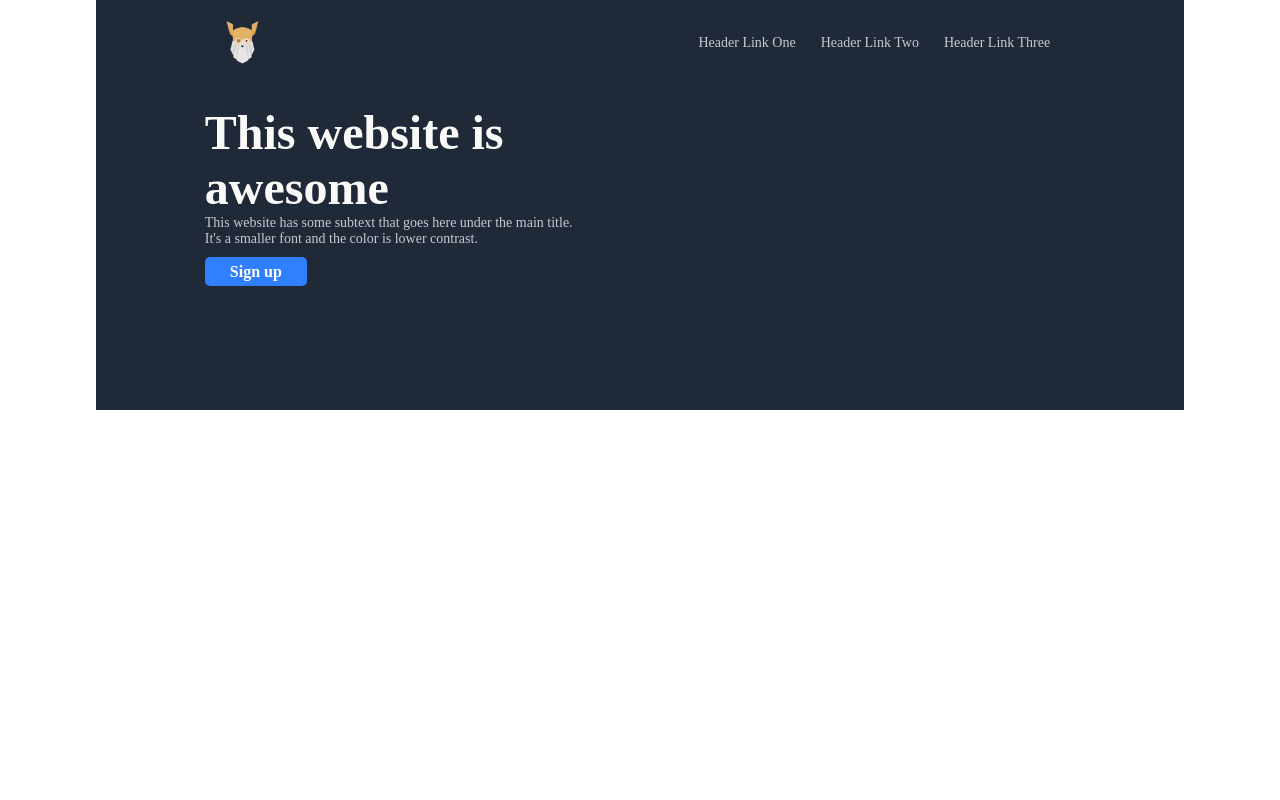
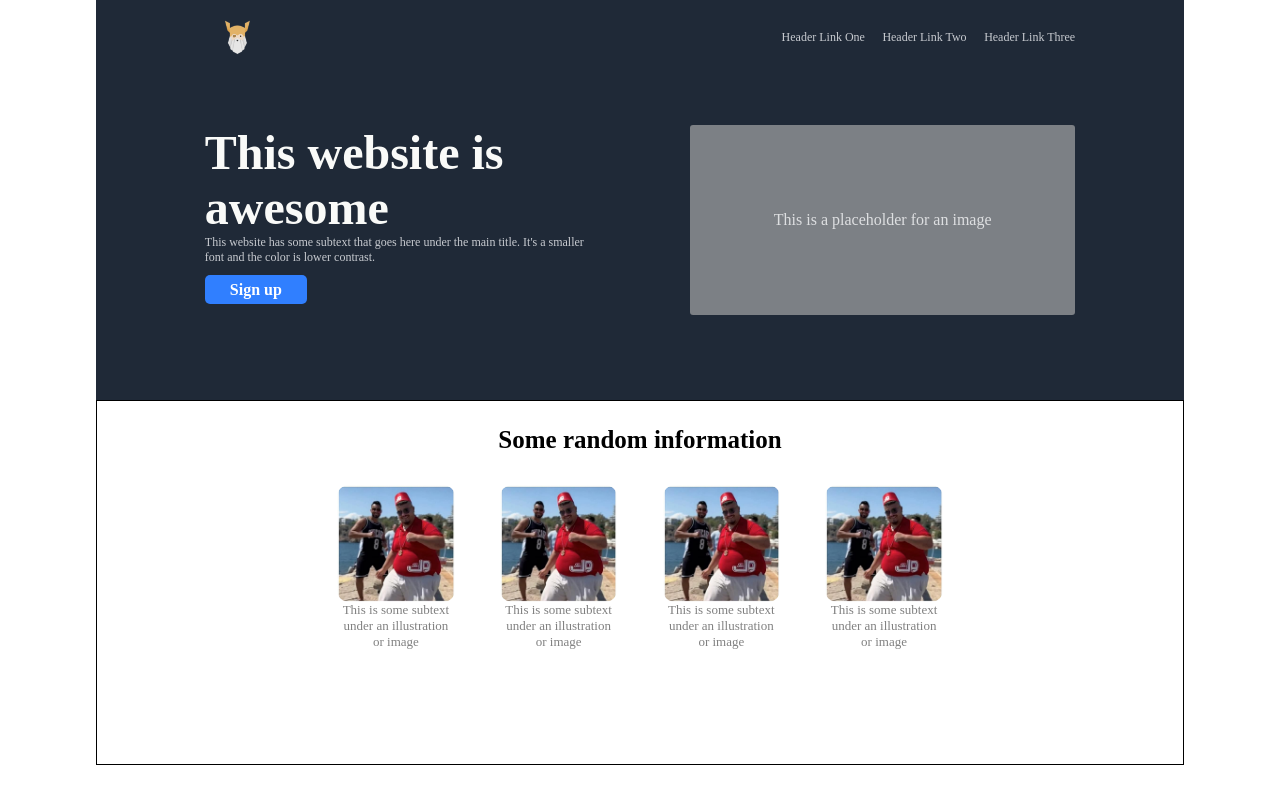
Before and after one commit to MiroslavMagerov/odin_landing_page, a plain HTML site: page index.html in a window 1280 px wide. Drawn offline with Linux system fonts and the light colour scheme.

Commit message:
Acabado el random info section

```diff
--- a/css/main.css
+++ b/css/main.css
@@ -1,7 +1,16 @@
+* {
+    box-sizing: border-box;
+}
+
 body {
     width: 85%;
     max-width: 1175px;
     margin: 0 auto;
+}
+
+.html_elements_margin {
+    padding-left: 10%;
+    padding-right: 10%;
 }
 
 .bold_color_white {
@@ -13,7 +22,7 @@ body {
 
 .secondary_text {
     color: #E5E7EB;
-    font-size: 14px;
+    font-size: 12px;
     opacity: 85%;
     margin-top: 0px;
     margin-bottom: 0px;
@@ -38,14 +47,12 @@ body {
 }
 
 header {
-    padding-left: 10%;
-    padding-right: 10%;
     padding-top: 10px;
     background-color: #1F2937;
     height: 400px;
 }
 
-header div:first-of-type {
+.nav_box {
     display: flex;
     flex-flow: row nowrap;
     justify-content: space-between;
@@ -54,23 +61,93 @@ header div:first-of-type {
     padding-top: 10px;
 }
 
-header div:first-of-type img {
+.nav_box img {
     max-width: 100%;
     max-height: 100%;
     margin-left: 15px;
 }
 
-header div:first-of-type ul {
+.nav_box ul {
     list-style: none;
     display: flex;
     flex-flow: row nowrap;
     justify-content: space-between;
+    gap: 17.5px;
 }
 
-header ul li {
-    margin-right: 25px;
+.header_text_box {
+    display: flex;
+    flex-flow: row wrap;
+    justify-content: space-between;
+    margin-top: 70px;
+    gap: 3.5%px;
+    margin-left: auto;
+    margin-right: auto;
 }
 
-header div:last-of-type {
-    width: 43.75%;
+.header_big_text {
+    width: 48.5%;
+    max-width: 385px;
+    display: flex;
+    justify-content: left;
+    flex-direction: column;
 }
+
+.header_big_text h2 {
+    margin-top: 0px;
+}
+
+.placeholder_image {
+    background-color: rgba(180, 180, 180, 0.74);
+    width: 48.5%;
+    display: flex;
+    justify-content: center;
+    align-items: center;
+    border-radius: 3px;
+    max-width: 385px;
+    color: white;
+    opacity: 85%;
+}
+
+.random_info_section {
+    margin-top: 0px;
+    border: 1px solid;
+    height: 365px;
+    display: flex;
+    flex-flow: row wrap;
+    justify-content: space-around;
+    padding-left: 20%;
+    padding-right: 20%;
+}
+
+.random_info_section h3 {
+    font-size: 25px;
+    width: 100%;
+    text-align: center;
+    margin-bottom: -20px;
+}
+
+.random_info_article {
+    width: 20%;
+    margin-top: -50px;
+}
+
+.random_image_text {
+    display: flex;
+    flex-direction: column;
+    flex-wrap: wrap;
+    align-items: center;
+}
+
+.random_image_text img {
+    max-width: 90%;
+    border-radius: 12px;
+}
+
+.random_image_text p {
+    width: 90%;
+    margin-top: 0px;
+    font-size: 13px;
+    color: grey;
+    text-align: center;
+}
--- a/index.html
+++ b/index.html
@@ -8,8 +8,8 @@
     </head>
 
     <body>
-        <header>
-            <div>
+        <header class="html_elements_margin">
+            <div class="nav_box">
                 <img alt="Header Logo" src="images/the_odin_project_logo.png">
                 <nav>
                     <ul class="secondary_text">
@@ -19,23 +19,55 @@
                     </ul>
                 </nav>
             </div>
-            <div>
-                <h2 class="bold_color_white">This website is awesome</h2>
-                <p class="secondary_text">This website has some subtext that goes here under the main title. It's a smaller font and the color is lower contrast.</p>
-                <p><a class="sign_in_button" href="">Sign up</a></p>
+            <div class="header_text_box">
+                <div class="header_big_text">
+                    <h2 class="bold_color_white">This website is awesome</h2>
+                    <p class="secondary_text">This website has some subtext that goes here under the main title. It's a smaller font and the color is lower contrast.</p>
+                    <p><a class="sign_in_button" href="">Sign up</a></p>
+                </div>
+                <div class="placeholder_image">
+                    <p>This is a placeholder for an image</p>
+                </div>
             </div>
         </header>
 
         <main>
-            <section>
+            <section class="html_elements_margin random_info_section">
+                <h3>Some random information</h3>
+                <article class="random_info_article">
+                    <div class="random_image_text">
+                        <img alt="First image" src="images/skibidi_bop.jpg">
+                        <p>This is some subtext under an illustration or image</p>
+                    </div>
+                </article>
+
+                <article class="random_info_article">
+                    <div class="random_image_text">
+                        <img alt="Second image" src="images/skibidi_bop.jpg">
+                        <p>This is some subtext under an illustration or image</p>
+                    </div>
+                </article>
+
+                <article class="random_info_article">
+                    <div class="random_image_text">
+                        <img alt="Third image" src="images/skibidi_bop.jpg">
+                        <p>This is some subtext under an illustration or image</p>
+                    </div>
+                </article>
+
+                <article class="random_info_article">
+                    <div class="random_image_text">
+                        <img alt="Fourth image" src="images/skibidi_bop.jpg">
+                        <p>This is some subtext under an illustration or image</p>
+                    </div>
+                </article>
+            </section>
+
+            <section class="html_elements_margin">
 
             </section>
 
-            <section>
-
-            </section>
-
-            <section>
+            <section class="html_elements_margin">
 
             </section>
         </main>
```
Also changed, not shown: images/skibidi_bop.jpg (added).
